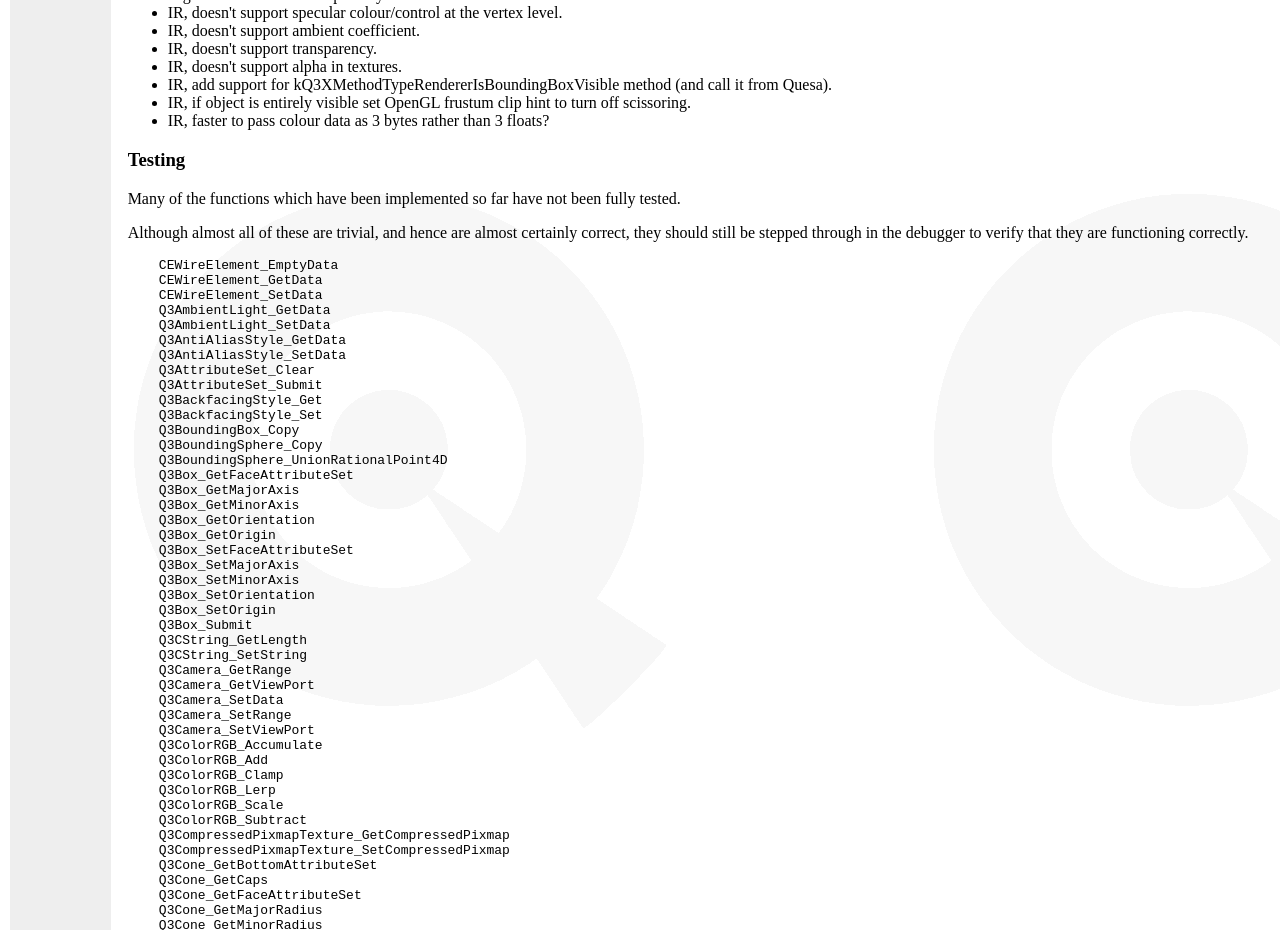
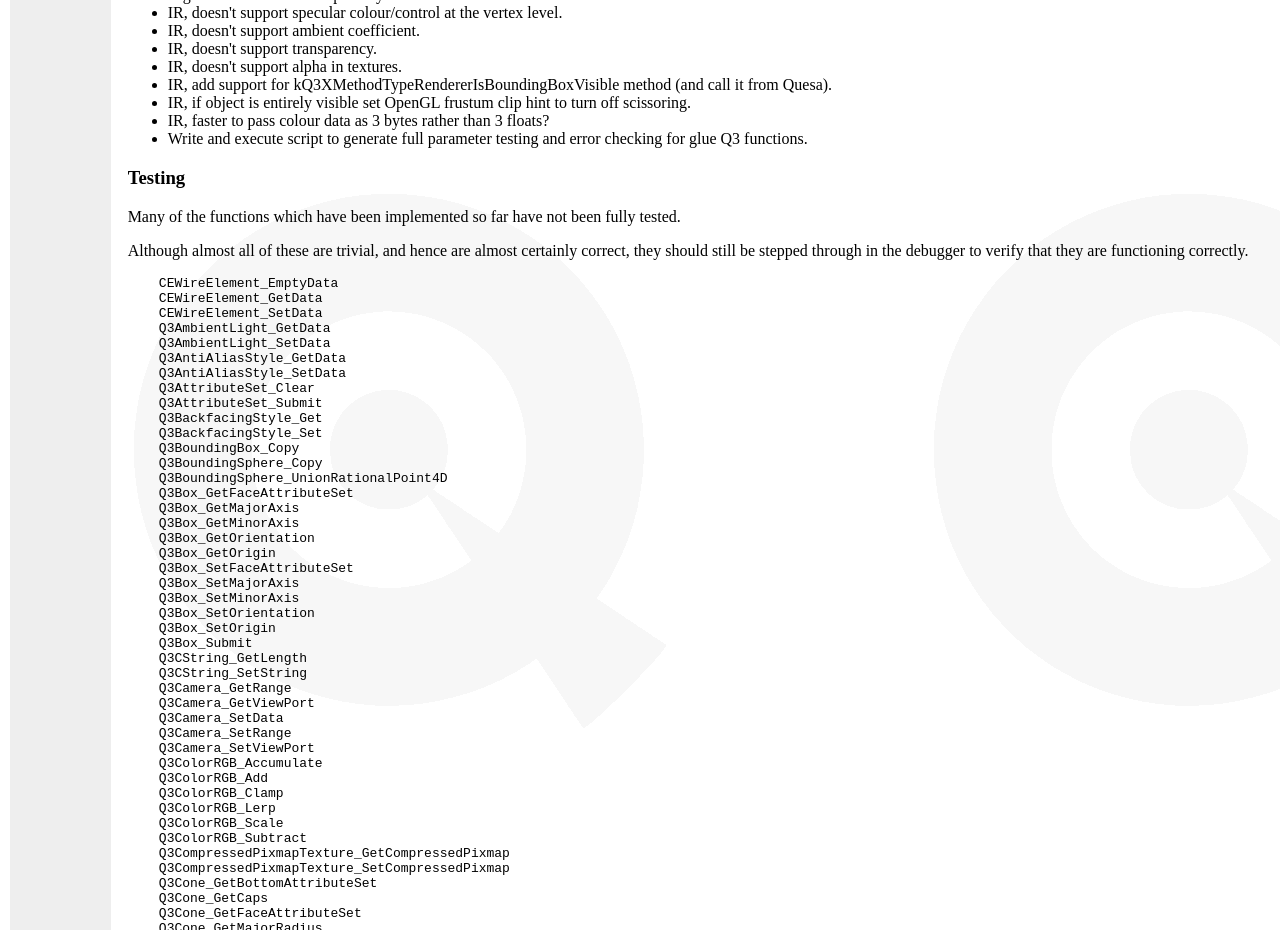
Before and after one commit to refnum/Quesa, a plain HTML site: page Documentation/developer/todo.html in a window 1280 px wide. Shown: the part 1560-2490 px from the top of the page. Drawn offline with Linux system fonts and the light colour scheme.

Commit message:
Added error checking entry.
git-svn-id: svn://svn.code.sf.net/p/quesa/code/trunk/quesa@28 a5a2676d-45bc-4c7e-904d-7c40250887ca

```diff
--- a/Documentation/developer/todo.html
+++ b/Documentation/developer/todo.html
@@ -244,6 +244,8 @@ start and more general wish-list items towards the end.
 	<li>IR, if object is entirely visible set OpenGL frustum clip hint to turn off scissoring.
 
 	<li>IR, faster to pass colour data as 3 bytes rather than 3 floats?
+
+	<li>Write and execute script to generate full parameter testing and error checking for glue Q3 functions.
 </ul>
 
 
```
